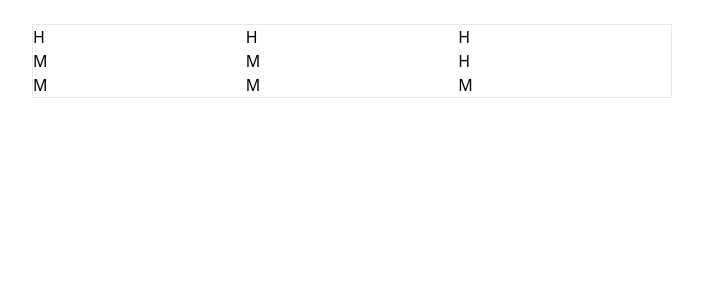
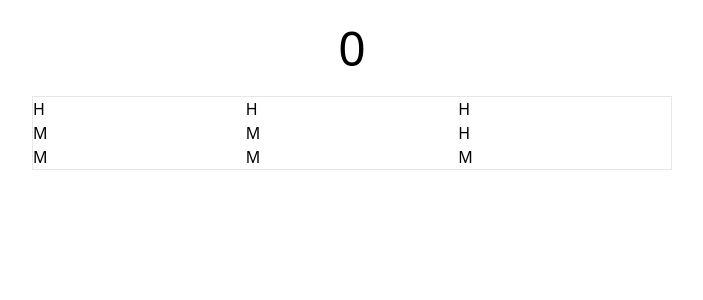
Before and after one commit to mhmh4/whac-a-mole, a React (Vite) app: page / in a window 1280 px wide. Shown: the top 300 px of the page, without its empty margins (288-991 px from the left). Built offline with nearby package versions, Linux system fonts and the light colour scheme.

Commit message:
Implement scoring

```diff
--- a/src/App.jsx
+++ b/src/App.jsx
@@ -10,6 +10,7 @@ function Hole() {
 
 export default function App() {
   const [moles, setMoles] = useState(new Array(9).fill(false));
+  const [score, setScore] = useState(0);
 
   useEffect(() => {
     const interval = setInterval(() => {
@@ -27,12 +28,15 @@ export default function App() {
   function onClick(index) {
     const newMoles = [...moles];
     newMoles[index] = false;
+    setScore(score + 1);
     setMoles(newMoles);
   }
 
   return (
     <>
-      <div className="grid grid-cols-3 mx-auto w-1/2 border mt-6">
+      <div className="mx-auto w-1/2">
+        <h1 className="text-center text-5xl mt-6">{score}</h1>
+        <div className="grid grid-cols-3 border mt-6">
           {moles.map((isMole, index) => {
             return (
               <div
@@ -46,6 +50,7 @@ export default function App() {
             );
           })}
         </div>
+      </div>
     </>
   );
 }
```
Lines whose indentation alone changed are shown as unchanged.
